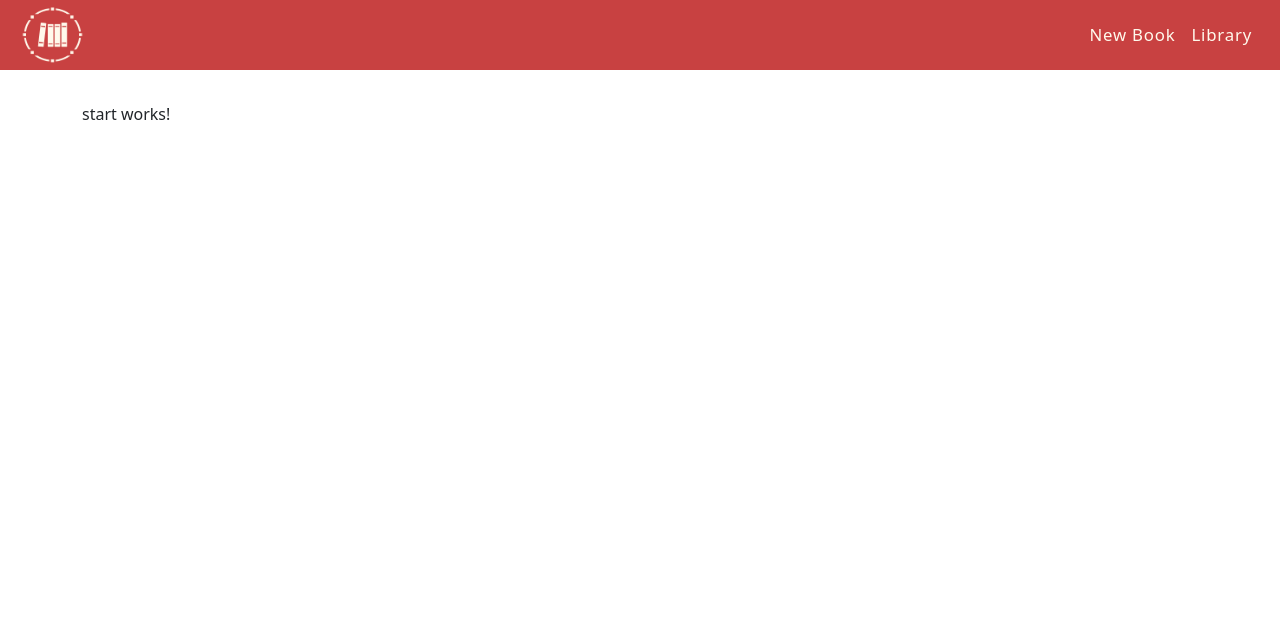
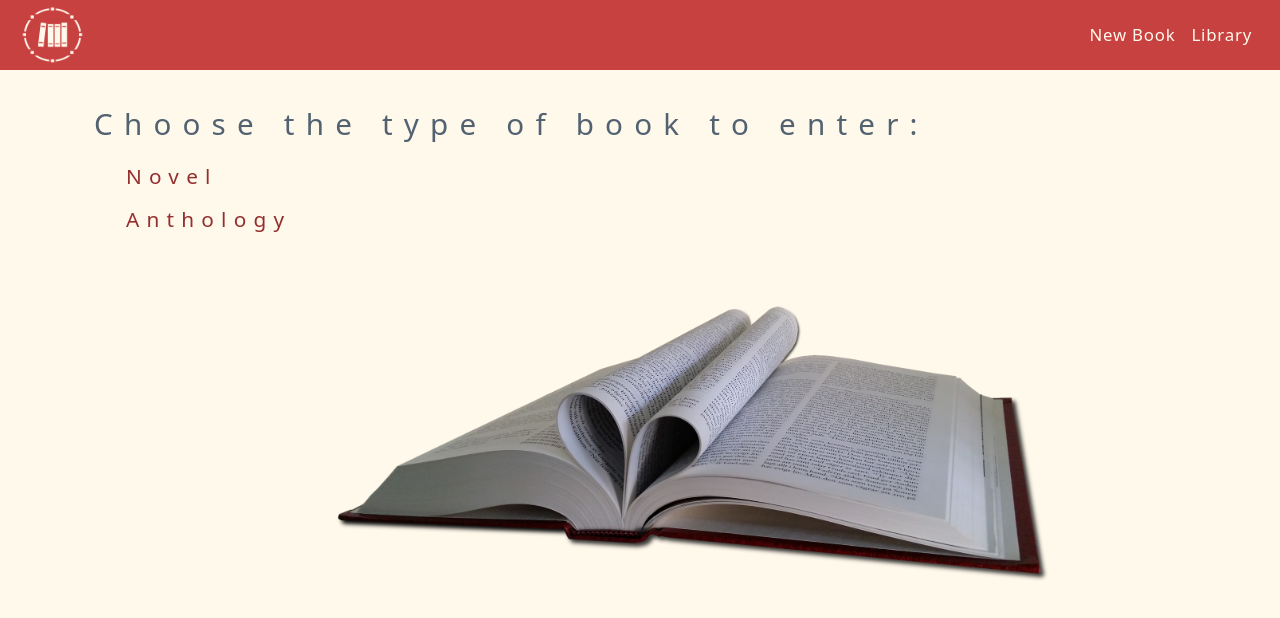
Before and after one commit to stefanpalmer/library-app, an Angular app: page /start in a window 1280 px wide. Shown: the top 618 px of the page. Built offline with nearby package versions, Linux system fonts and the light colour scheme.

Commit message:
Add content to home and start pages

```diff
--- a/src/app/app.component.css
+++ b/src/app/app.component.css
@@ -0,0 +1,7 @@
+html,body {
+    overflow-x: scroll;
+}
+
+body {
+    background-color: #FFF9EC;
+}
--- a/src/app/app.component.ts
+++ b/src/app/app.component.ts
@@ -1,9 +1,10 @@
-import { Component } from '@angular/core';
+import { Component, ViewEncapsulation } from '@angular/core';
 
 @Component({
   selector: 'app-root',
   templateUrl: './app.component.html',
-  styleUrls: ['./app.component.css']
+  styleUrls: ['./app.component.css'],
+  encapsulation: ViewEncapsulation.None
 })
 export class AppComponent {
   title = 'library-app';
--- a/src/app/home/home.component.css
+++ b/src/app/home/home.component.css
@@ -0,0 +1,9 @@
+h1 {
+    text-align: center;
+    color: #942F2F;
+}
+
+img {
+    width: 100%;
+    margin-top: 1rem;
+}
--- a/src/app/home/home.component.html
+++ b/src/app/home/home.component.html
@@ -1 +1,7 @@
-<p>home works!</p>
+<h1>LibraryApp</h1>
+
+<div id="library-img" class="row">
+    <div>
+        <img src="assets/images/library.png" class="img-fluid mx-auto d-block" id="book-img" alt="">
+    </div>
+</div>
--- a/src/app/start/start.component.css
+++ b/src/app/start/start.component.css
@@ -0,0 +1,33 @@
+#book-img {
+    margin: 2% 20%;
+    width: 70%;
+}
+
+#category h3 {
+    font-size: 1.85rem;
+    margin: 0.3rem auto 1.2rem;
+    letter-spacing: 0.7rem;
+    color: #536271;
+}
+
+li {
+    font-size: 1.3rem;
+    letter-spacing: 0.45rem;
+    margin-top: 0.75rem;
+    list-style-type: none;
+}
+
+li a {
+    text-decoration: none;
+}
+
+li :hover {
+    font-size: 1.4rem;
+    letter-spacing: 0.6rem;
+    text-decoration: none;
+    transition: all .5s ease;
+}
+
+a {
+    color: #942F2F;
+}
--- a/src/app/start/start.component.html
+++ b/src/app/start/start.component.html
@@ -1 +1,18 @@
-<p>start works!</p>
+<div class="container">
+    <div class="row">
+        <div class="col-sm-12" id="category">
+            <h3>Choose the type of book to enter:</h3>
+            <ul>
+                <li><a routerLink="/novel">Novel</a></li>
+                <li><a routerLink="/anthology">Anthology</a></li>
+            </ul>
+        </div>
+    </div>
+    <div class="row">
+        <div class="col-sm-12">
+            <div>
+                <img src="assets/images/book.png" id="book-img" class="img-fluid" alt="">
+            </div>
+        </div>
+    </div>
+</div>
```
Also changed, not shown: src/assets/images/book.png (added), src/assets/images/library.png (added).
